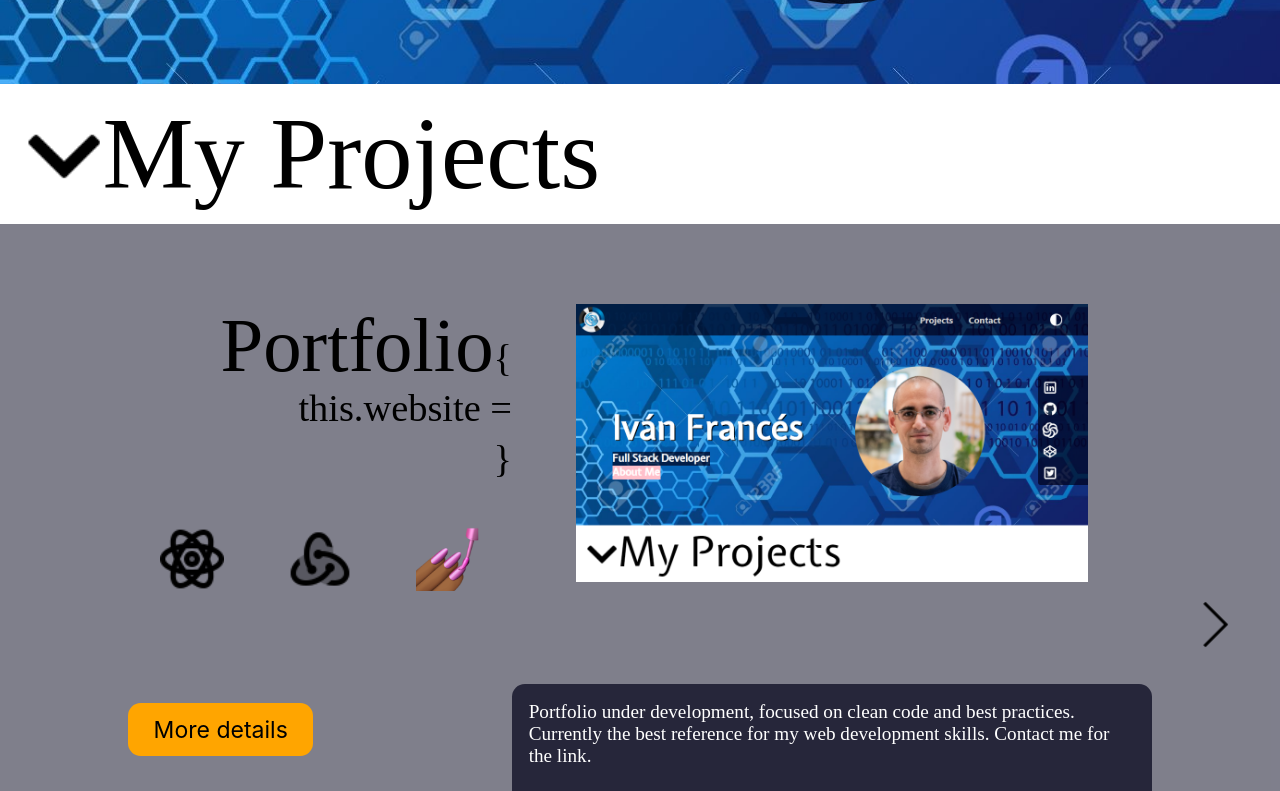
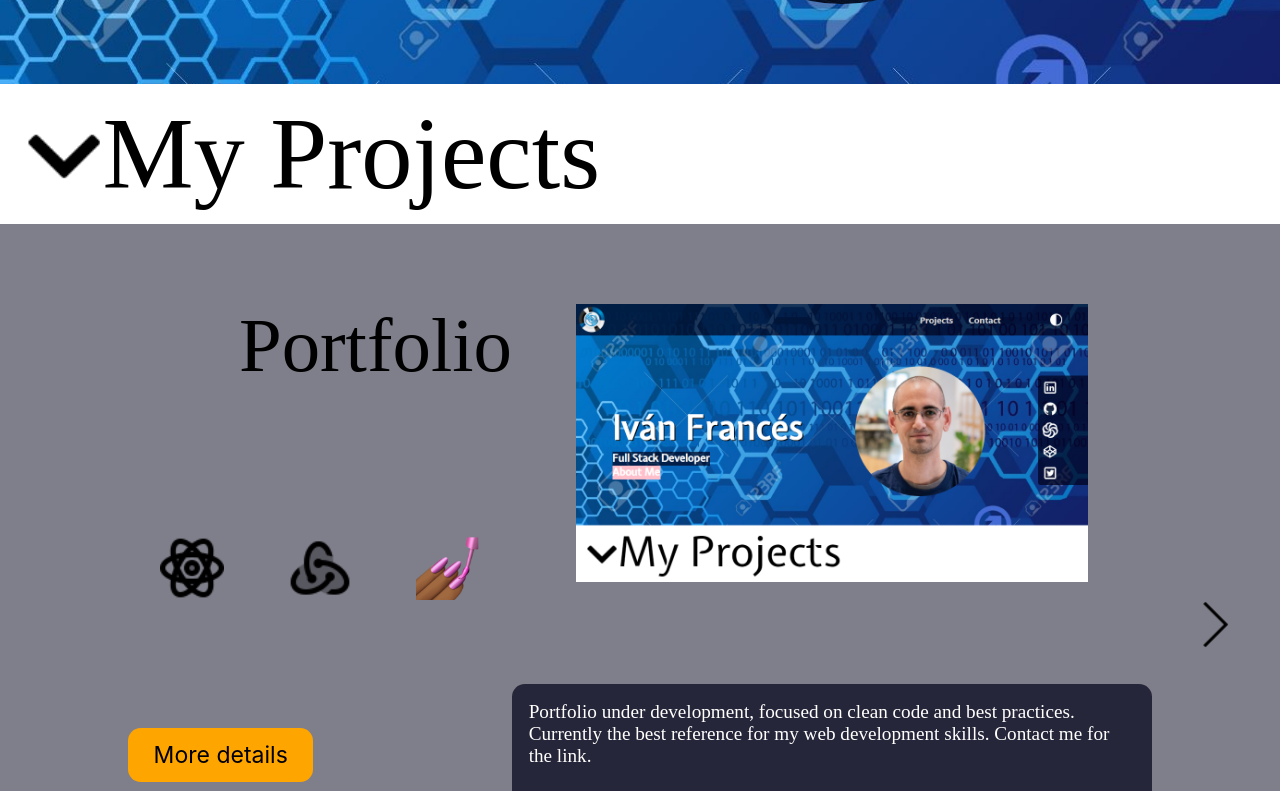
Before and after one commit to ifrancesalcantara/Portfolio, a React (Create React App) app: page / in a window 1280 px wide. Shown: the part 470-1261 px from the top of the page. Built offline with nearby package versions, Linux system fonts and the light colour scheme; a web font is replaced by a local one.

Commit message:
project content

```diff
--- a/src/components/HomeviewProjects/Carousel/Project/Project.js
+++ b/src/components/HomeviewProjects/Carousel/Project/Project.js
@@ -7,7 +7,7 @@ function Project(props){
   return (
     <ProjectWrapper index={index} name={name}>
         <div>
-          <Title name={name}>{formatTitle(name)}{name==="portfolio"?<span>{"{"}<br/>{"this.website ="}<br/>{"}"}</span>:null}</Title>
+          <Title name={name}>{formatTitle(name)}</Title>
           <Technologies>
             {getTechnologies(projectInfo[name].techs)}
           </Technologies>
--- a/src/components/HomeviewProjects/Carousel/Project/styles.js
+++ b/src/components/HomeviewProjects/Carousel/Project/styles.js
@@ -39,7 +39,7 @@ const ImageWrapper=styled.div`
 const Technologies=styled.div`
     display:flex;
     justify-content:space-around;
-    margin:2vh 0 14vh 0
+    margin: 2vw 0 10vw 0;
 `
 
 const Technology=styled.div`
```
